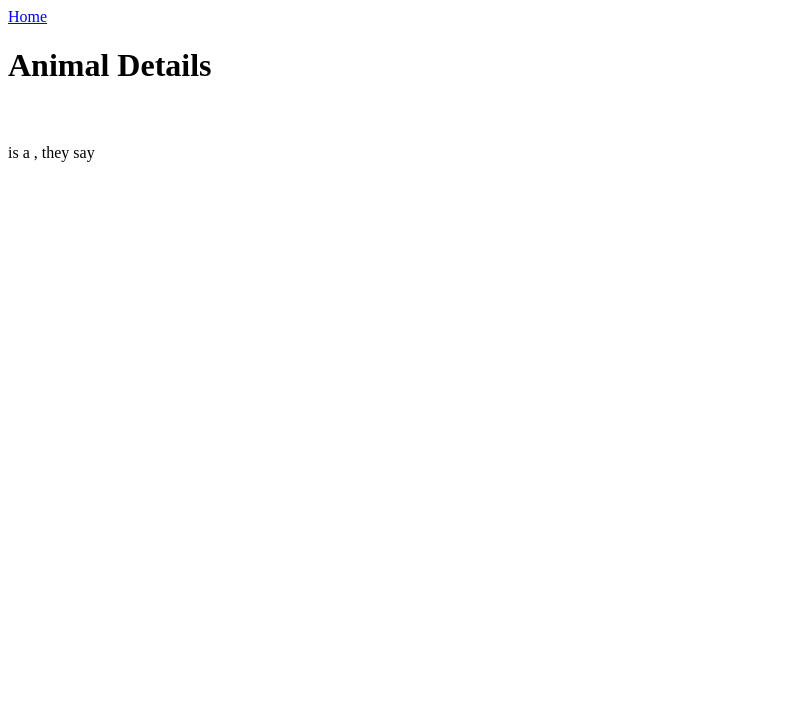
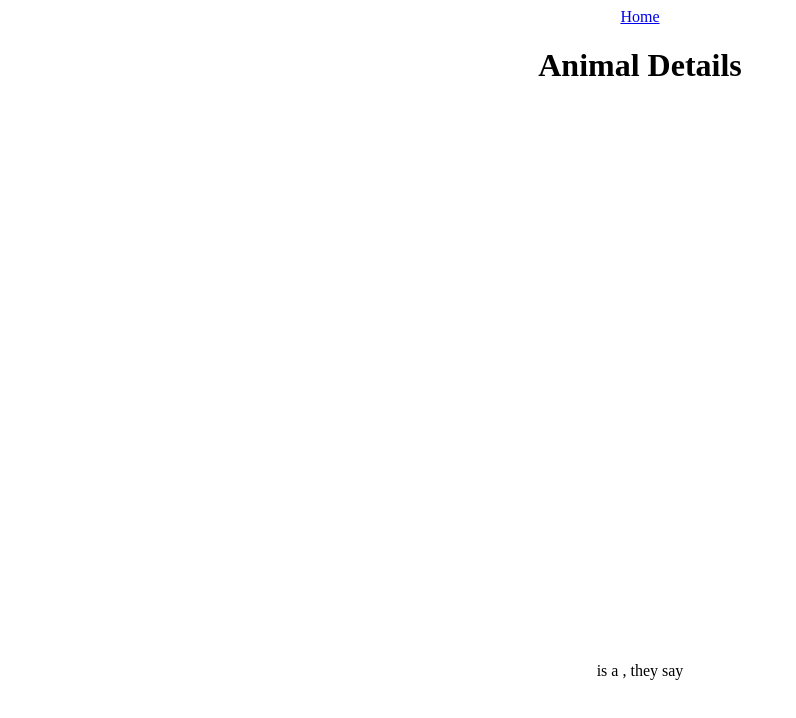
Before and after one commit to Chad-Stabler/Animal-Farm, a plain HTML site: page animals/index.html in a window 1280 px wide. Shown: the whole page, without its empty margins (0-796 px from the left). Drawn offline with Linux system fonts and the light colour scheme.

Commit message:
added simple styling

```diff
--- /dev/null
+++ b/animals/animal-style.css
@@ -0,0 +1,5 @@
+body {
+    display: flex;
+    flex-direction: column;
+    align-items: center;
+}
--- a/animals/index.html
+++ b/animals/index.html
@@ -4,6 +4,7 @@
     <meta charset="UTF-8">
     <meta http-equiv="X-UA-Compatible" content="IE=edge">
     <meta name="viewport" content="width=device-width, initial-scale=1.0">
+    <link rel="stylesheet" href="./animal-style.css">
     <title>Animal Display</title>
 </head>
 <body>
```
